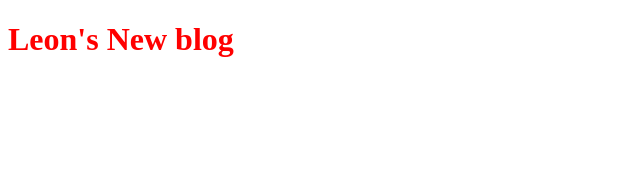
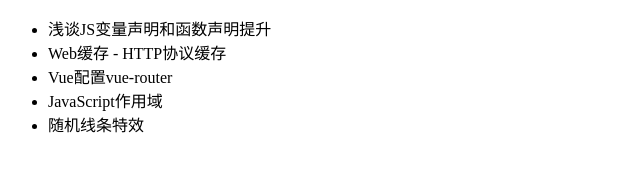
Before and after one commit to yunling2003/BlogNx, a React app in the folder client/: page /1 in a window 1280 px wide. Shown: the whole page, without its empty margins (0-640 px from the left). Built offline with nearby package versions, Linux system fonts and the light colour scheme.

Commit message:
Initial article list.

```diff
--- /dev/null
+++ b/client/src/actions/index.js
@@ -0,0 +1,9 @@
+
+export const selectArticle = id => ({
+    type: 'SELECT_ARTICLE',
+    id
+})
+
+export const VisibilityFilters = {
+    SHOW_ALL: 'SHOW_ALL'
+}
--- /dev/null
+++ b/client/src/blogStore.js
@@ -0,0 +1,17 @@
+import { createStore, applyMiddleware } from 'redux'
+import thunkMiddleware from 'redux-thunk'
+import { createLogger } from 'redux-logger'
+import blogReducer from './reducers/blog'
+
+const loggerMiddleware = createLogger()
+
+export default function blogStore(preloadedState) {
+  return createStore(
+    blogReducer,
+    preloadedState,
+    applyMiddleware(
+      thunkMiddleware,
+      loggerMiddleware
+    )
+  )
+}
--- /dev/null
+++ b/client/src/components/Article.js
@@ -0,0 +1,17 @@
+import React from 'react'
+import PropTypes from 'prop-types'
+
+const Article = ({ onClick, text }) => (
+    <li
+        onClick={onClick}
+    >
+        {text}
+    </li>
+)
+
+Article.propTypes = {
+    onClick: PropTypes.func.isRequired,
+    text: PropTypes.string.isRequired
+}
+
+export default Article
--- /dev/null
+++ b/client/src/components/ArticleList.js
@@ -0,0 +1,28 @@
+import React  from 'react'
+import PropTypes from 'prop-types'
+import Article from './Article'
+
+const ArticleList = ({ articles, selectArticle }) => (
+    <ul>
+        {articles.map(article =>
+            <Article
+                key={article.id}
+                {...article}
+                onClick={() => selectArticle(article.id)}
+            />
+        )}
+    </ul>
+)
+
+ArticleList.propTypes = {
+    articles: PropTypes.arrayOf(
+        PropTypes.shape({
+            id: PropTypes.number.isRequired,
+            selected: PropTypes.bool.isRequired,
+            text: PropTypes.string.isRequired
+        }).isRequired
+    ).isRequired,
+    selectArticle: PropTypes.func.isRequired
+}
+
+export default ArticleList
--- /dev/null
+++ b/client/src/containers/Root.js
@@ -0,0 +1,21 @@
+import React from 'react'
+import PropTypes from 'prop-types'
+import { Provider } from 'react-redux'
+import { BrowserRouter as Router, Route } from 'react-router-dom'
+import VisibleArticleList  from './VisibleArticleList'
+
+
+const Root = ({ store }) => (
+    <Provider store={store}>
+        <Router>
+            <Route path="/:filter?" component={VisibleArticleList} />
+        </Router>
+    </Provider>
+)
+
+
+Root.propTypes = {
+    store: PropTypes.object.isRequired
+}
+
+export default Root
--- /dev/null
+++ b/client/src/containers/VisibleArticleList.js
@@ -0,0 +1,24 @@
+import { connect } from 'react-redux'
+import { selectArticle } from '../actions'
+import ArticleList from '../components/ArticleList'
+
+const getVisibleArticles = (articles, filter) => {
+    switch (filter) {
+        case 'SHOW_ALL':
+        default:
+            return articles
+    }
+}
+
+const mapStateToProps = state => ({
+    articles: getVisibleArticles(state.articles, state.visibilityFilter)
+})
+
+const mapDispatchToProps = dispatch => ({
+    selectArticle: id => dispatch(selectArticle(id))
+})
+
+export default connect(
+    mapStateToProps,
+    mapDispatchToProps
+)(ArticleList)
--- a/client/src/index.html
+++ b/client/src/index.html
@@ -3,7 +3,7 @@
     <head>
         <meta charset="utf-8">
         <meta http-equiv="X-UA-Compatible" content="IE=edge">
-        <title>Blog Park</title>
+        <title>Blog Garden</title>
     </head>
     <body>
         <div id="app"></div>
--- a/client/src/index.js
+++ b/client/src/index.js
@@ -1,9 +1,12 @@
 import React from 'react'
-import ReactDOM from 'react-dom'
-import './style.css'
+import { render } from 'react-dom'
+import blogStore from './blogStore'
+import Root from './containers/Root'
+import { fakeState } from './reducers/fakeState'
 
-const element = <h1 className="title">Leon's New blog</h1>
-ReactDOM.render(
-    element,
+const store = blogStore(fakeState)
+
+render(
+    <Root store={store} />,
     document.getElementById('app')
 )
--- /dev/null
+++ b/client/src/reducers/blog.js
@@ -0,0 +1,20 @@
+import { combineReducers } from 'redux'
+
+const articles = (state = [], action) => {
+    switch (action.type) {
+        case 'SELECT_ARTICLE':
+            return state.map(article =>
+                (article.id === action.id)
+                ? {...article, selected: true}
+                : article
+            )
+        default:
+            return state
+    }
+}
+
+const blogReducer = combineReducers({
+    articles
+})
+
+export default blogReducer
--- /dev/null
+++ b/client/src/reducers/fakeState.js
@@ -0,0 +1,29 @@
+export const fakeState = {
+    articles: [
+        {
+        "id": 1,
+        "text": "浅谈JS变量声明和函数声明提升",
+        "selected": false
+        },
+        {
+            "id": 2,
+            "text": "Web缓存 - HTTP协议缓存",
+            "selected": false
+        },
+        {
+            "id": 3,
+            "text": "Vue配置vue-router",
+            "selected": false
+        },
+        {
+            "id": 4,
+            "text": "JavaScript作用域",
+            "selected": false
+        },
+        {
+            "id": 5,
+            "text": "随机线条特效",
+            "selected": false
+        }
+    ]
+}
--- a/client/webpack.common.js
+++ b/client/webpack.common.js
@@ -49,7 +49,7 @@
                 use: {
                   loader: 'babel-loader',
                   options: {
-                    presets: ['babel-preset-env', 'react']
+                    presets: ['babel-preset-env', 'react', 'stage-2']
                   }
                 }
             },
--- a/client/webpack.dev.js
+++ b/client/webpack.dev.js
@@ -7,6 +7,7 @@
     mode: 'development',
     devServer: {
         contentBase: './dist',
+        historyApiFallback: true,
         hot: true
     },
     plugins: [
```
Also changed, not shown: client/package.json (+7 -1 lines).
